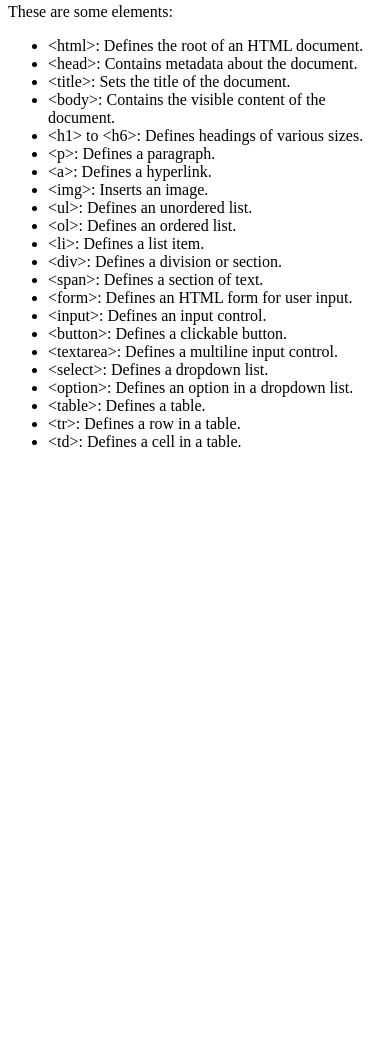
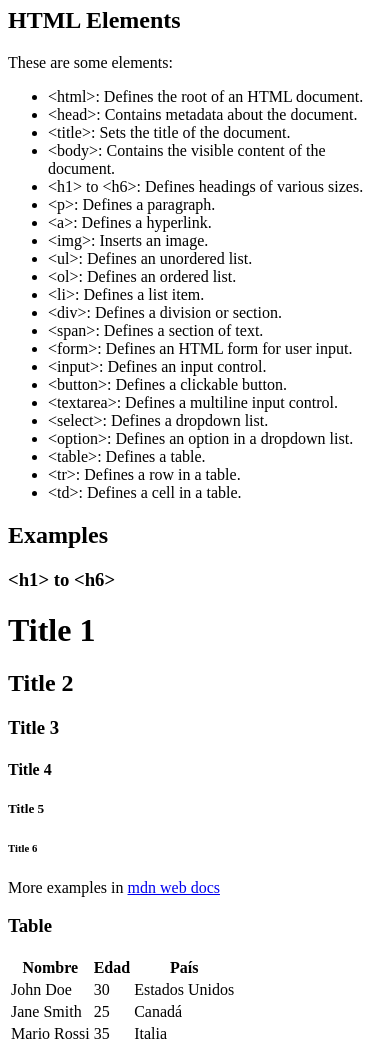
Before and after one commit to carlosreneas/web2024-practice01, a plain HTML site: page index.html in a window 390 px wide. Shown: the part 325-1379 px from the top of the page. Before the commit the page ends 844 px from the top, so only its background shows below. Drawn offline with Linux system fonts and the light colour scheme.

Commit message:
Titles and Tablet mark is added to page

```diff
--- a/index.html
+++ b/index.html
@@ -13,6 +13,7 @@
 	<p>
 		At its core, HTML consists of a series of elements, each with its own purpose and structure. These elements are enclosed within tags, which define how content should be displayed on a webpage. For example, the p tag is used to indicate a paragraph of text, while the img tag is used to insert an image.
 	</p>
+	<h2>HTML Elements</h2>
 	<p>
 		These are some elements:
 		<ul>
@@ -41,5 +42,44 @@
 		</ul>
 	</p>
 
+	<h2>Examples</h2>
+
+	<h3>&lt;h1&gt; to &lt;h6&gt;</h3>
+	<h1>Title 1</h1>
+	<h2>Title 2</h2>
+	<h3>Title 3</h3>
+	<h4>Title 4</h4>
+	<h5>Title 5</h5>
+	<h6>Title 6</h6>
+	<p>More examples in <a href="https://developer.mozilla.org/es/docs/Web/HTML/Element/Heading_Elements" target="blank">mdn web docs</a></p>
+	<h3>Table</h3>
+
+	<table>
+        <thead>
+            <tr>
+                <th>Nombre</th>
+                <th>Edad</th>
+                <th>País</th>
+            </tr>
+        </thead>
+        <tbody>
+            <tr>
+                <td>John Doe</td>
+                <td>30</td>
+                <td>Estados Unidos</td>
+            </tr>
+            <tr>
+                <td>Jane Smith</td>
+                <td>25</td>
+                <td>Canadá</td>
+            </tr>
+            <tr>
+                <td>Mario Rossi</td>
+                <td>35</td>
+                <td>Italia</td>
+            </tr>
+        </tbody>
+    </table>
+
 </body>
 </html>
```
